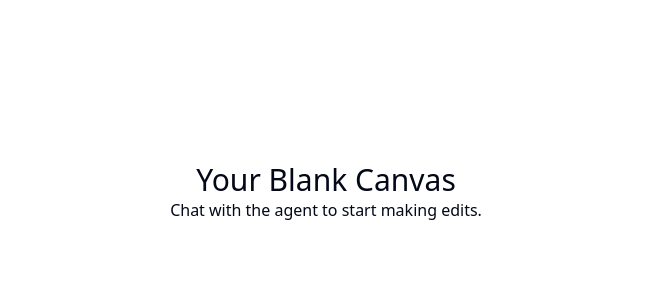
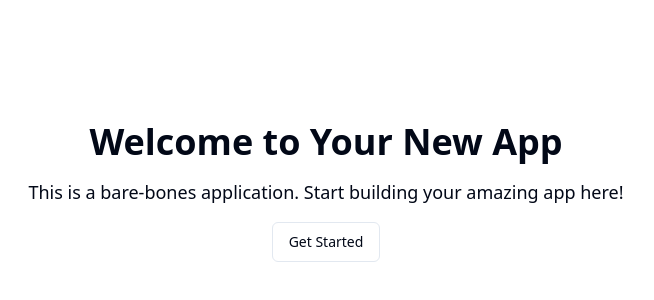
Before and after one commit to GPT-Engineer-App/customizable-starter, a React (Vite) app: page / in a window 1280 px wide. Shown: the part 208-508 px from the top of the page, without its empty margins (314-968 px from the left). Built offline with nearby package versions, Linux system fonts and the light colour scheme.

Commit message:
Create a bare-bones web application with a welcoming home page.

```diff
--- a/src/pages/Index.jsx
+++ b/src/pages/Index.jsx
@@ -1,15 +1,14 @@
-// Update this page (the content is just a fallback if you fail and example)
+import React from "react";
+import { Button } from "@/components/ui/button";
 
 const Index = () => {
   return (
-    <div className="h-screen w-screen flex items-center justify-center">
-      {/* Update with components here - default to put new layout sections as separate components in the components folder, and import them here */}
-      <div>
-        <h1 className="text-3xl text-center">Your Blank Canvas</h1>
-        <p className="text-center">
-          Chat with the agent to start making edits.
-        </p>
-      </div>
+    <div className="h-screen w-screen flex flex-col items-center justify-center space-y-4">
+      <h1 className="text-4xl font-bold">Welcome to Your New App</h1>
+      <p className="text-lg text-center">
+        This is a bare-bones application. Start building your amazing app here!
+      </p>
+      <Button variant="outline">Get Started</Button>
     </div>
   );
 };
```
